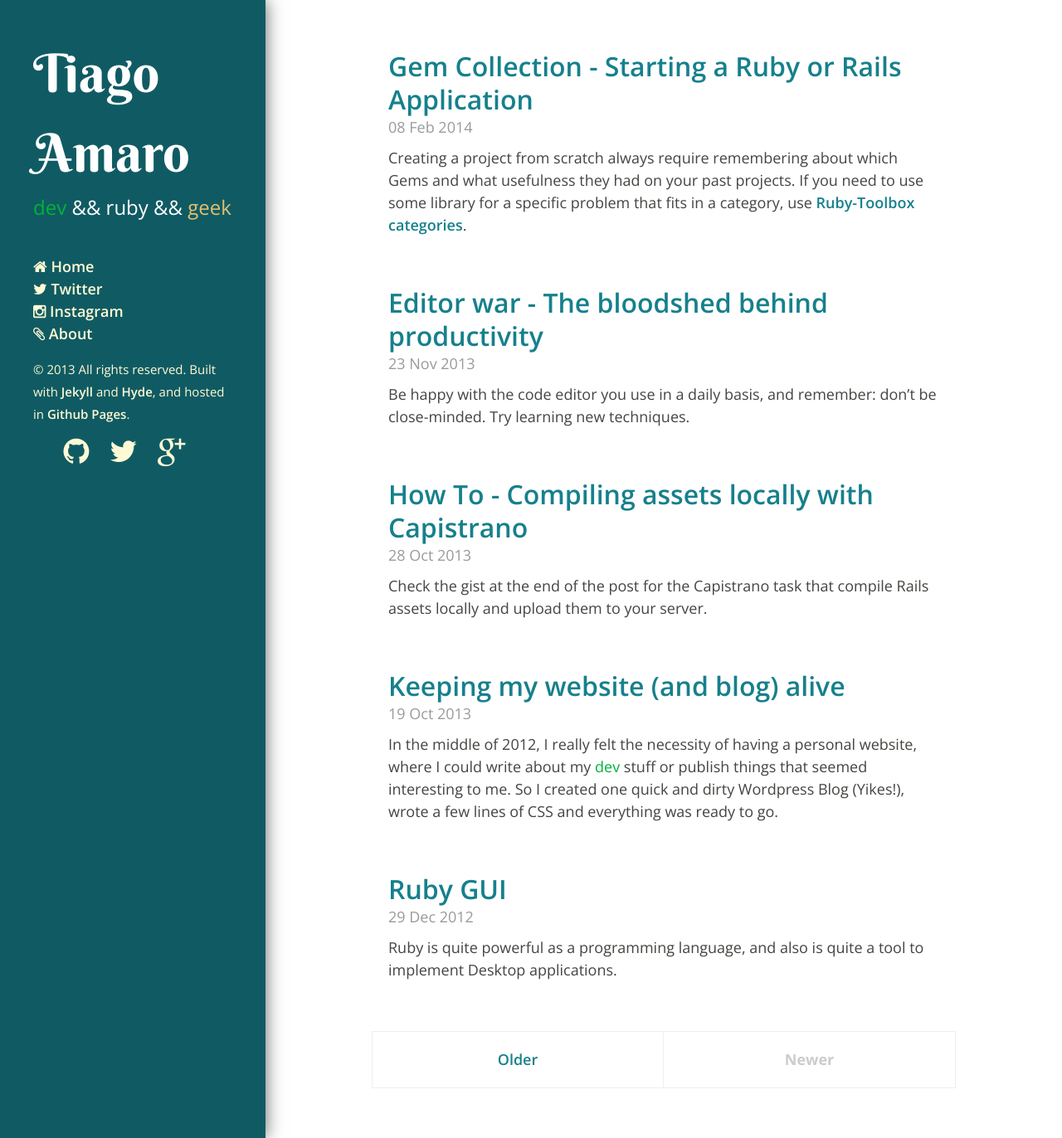
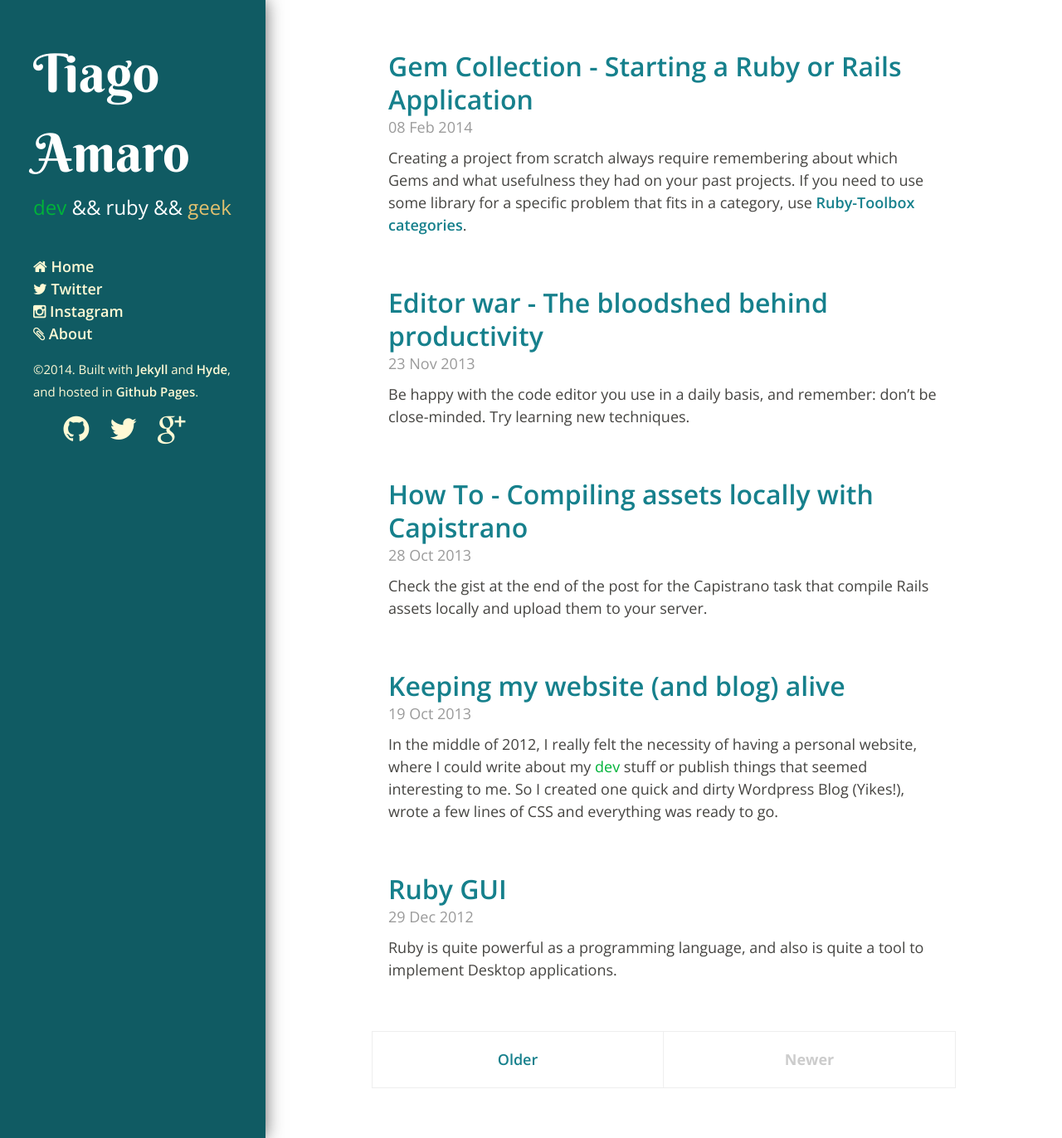
Before and after one commit to tiagoamaro/tiagoamaro.com.br_jekyll, a Jekyll site: the page built from index.html, in a window 1280 px wide and 1372 px high. Shown: the whole window at 83% size. Built offline with Jekyll 4.4.1, drawn with Linux system fonts in a browser that asks for light colours; the list of posts is cut into pages by our own code.

Commit message:
updating year

```diff
--- a/_layouts/default.html
+++ b/_layouts/default.html
@@ -49,7 +49,7 @@
           </ul>
           <p>
             <small>
-              &copy; 2013 All rights reserved. Built with <a href="http://jekyllrb.com/" target="_blank">Jekyll</a> and <a href="http://andhyde.com" target="_blank">Hyde</a>, and hosted in <a href="http://pages.github.com/" target="_blank">Github Pages</a>.
+              &copy;2014. Built with <a href="http://jekyllrb.com/" target="_blank">Jekyll</a> and <a href="http://andhyde.com" target="_blank">Hyde</a>, and hosted in <a href="http://pages.github.com/" target="_blank">Github Pages</a>.
             </small>
           </p>
           <p class="social-networks">
```
Also changed, not shown: 13 other files.
